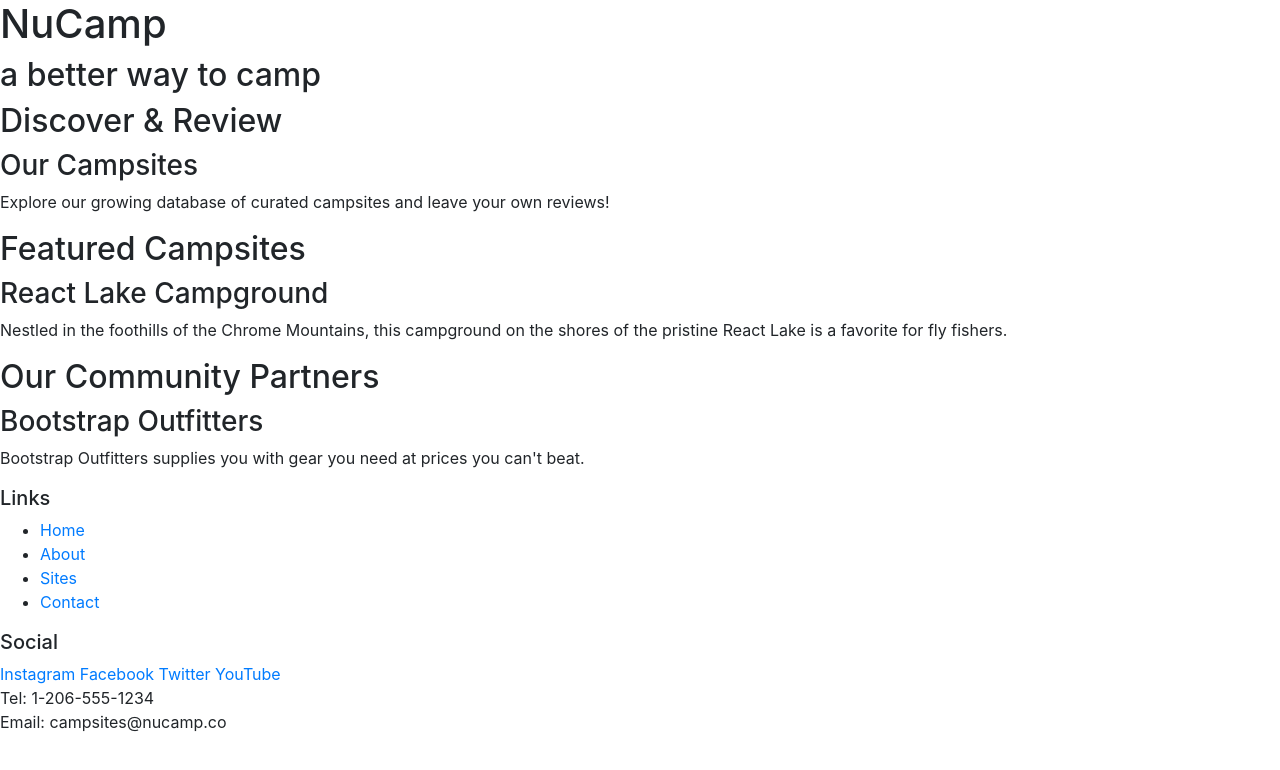
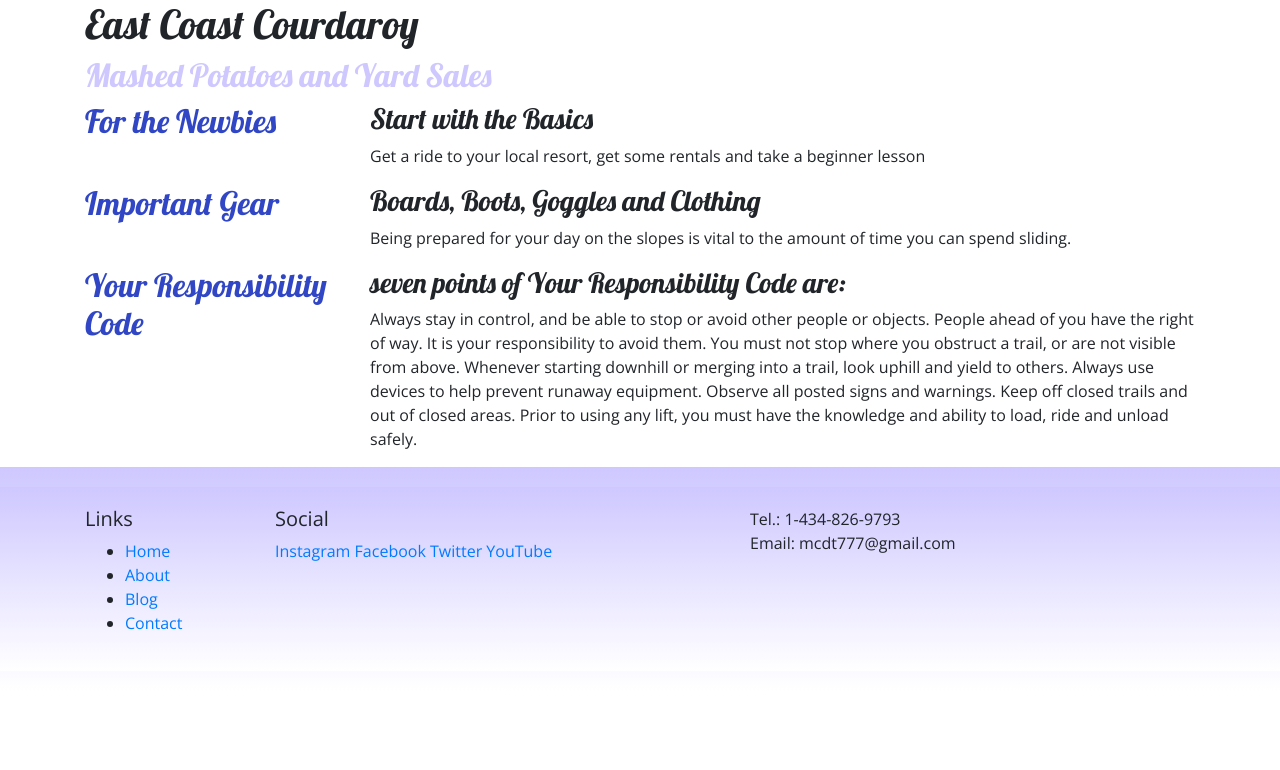
Before and after one commit to Travis-McD/CourdaroyBlog, a website: page index.html in a window 1280 px wide. Drawn offline with nearby package versions, Linux system fonts and the light colour scheme.

Commit message:
2nd commit

```diff
--- /dev/null
+++ b/css/styles.css
@@ -0,0 +1,32 @@
+body {
+    font-family: "Open Sans", sans-serif;
+}
+
+h1, h2, h3 {
+    font-family: "Lobster", cursive;
+}
+
+h2 {
+    color: #3046C5;
+}
+
+header h2 {
+    color: #CEC8FF;
+}
+
+footer {
+    background-image: linear-gradient(#CEC8FF, white);
+    padding: 20px 0;
+}
+
+.jumbotron {
+    padding: 30px;
+    background-image: linear-gradient(to right, #5637DD, #3046C5, #60106B);
+    color: white;
+}
+
+.row-content {
+    padding: 50px 0;
+    border-bottom: 1px ridge;
+    min-height: 200px;
+}
--- a/index.html
+++ b/index.html
@@ -9,57 +9,90 @@
      <!-- Bootstrap CSS -->
      <link rel="stylesheet" href="node_modules/bootstrap/dist/css/bootstrap.min.css" />
 
-     <title>NuCamp: A Better Way To Camp</title>
+     <!-- Additional CSS must be placed after Bootstrap CSS -->
+    <link rel="stylesheet" href="https://fonts.googleapis.com/css?family=Lobster|Open+Sans" />
+    <link rel="stylesheet" href="css/styles.css" />
+
+     <title>East Coast Courdaroy</title>
 </head>
 
 <body>
 
     <header>
-        <div>
-            <h1>NuCamp</h1>
-            <h2>a better way to camp</h2>
+        <div class="container">
+            <div class="row">
+                <div class="col">
+                    <h1>East Coast Courdaroy</h1>
+                    <h2>Mashed Potatoes and Yard Sales</h2>
+                </div>
+            </div>
         </div>
     </header>
 
-    <div>
-        <h2>Discover & Review</h2>
-        <h3>Our Campsites</h3>
-        <p>Explore our growing database of curated campsites and leave your own reviews!</p>
+    <div class="container">
+        <div class="row">
+            <div class="col-sm-4 col-md-3">
+                <h2>For the Newbies</h2>
+            </div>
+            <div class="col">
+                <h3>Start with the Basics</h3>
+                <p>Get a ride to your local resort, get some rentals and take a beginner lesson</p>
+            </div>
         </div>
 
-    <div>
-        <h2>Featured Campsites</h2>
-        <h3>React Lake Campground</h3>
-        <p>Nestled in the foothills of the Chrome Mountains, this campground on the shores of the pristine React Lake is a favorite for fly fishers.</p>
+        <div class="row">
+            <div class="col-sm-4 col-md-3">
+                <h2>Important Gear</h2>
+            </div>
+            <div class="col">
+                <h3>Boards, Boots, Goggles and Clothing</h3>
+        		<p>Being prepared for your day on the slopes is vital to the amount of time you can spend sliding.</p>
+   			</div>
         </div>
 
-    <div>
-        <h2>Our Community Partners</h2>
-        <h3>Bootstrap Outfitters</h3>
-        <p>Bootstrap Outfitters supplies you with gear you need at prices you can't beat.</p>
+        <div class="row">
+            <div class="col-sm-4 col-md-3">
+                <h2>Your Responsibility Code</h2>
             </div>
-
+            <div class="col">
+                <h3>seven points of Your Responsibility Code are:</h3>
+        		<p>Always stay in control, and be able to stop or avoid other people or objects.
+                    People ahead of you have the right of way. It is your responsibility to avoid them.
+                    You must not stop where you obstruct a trail, or are not visible from above.
+                    Whenever starting downhill or merging into a trail, look uphill and yield to others.
+                    Always use devices to help prevent runaway equipment.
+                    Observe all posted signs and warnings. Keep off closed trails and out of closed areas.
+                    Prior to using any lift, you must have the knowledge and ability to load, ride and unload safely.</p>
+            </div>
+        </div>
+    </div>
     <footer>
-        <div>
+        <footer>
+            <div class="container">
+                <div class="row">
+                    <div class="col-4 col-sm-2">
                         <h5>Links</h5>
                         <ul>
                             <li><a href="#">Home</a></li>
                             <li><a href="#">About</a></li>
-                <li><a href="#">Sites</a></li>
+                            <li><a href="#">Blog</a></li>
                             <li><a href="#">Contact</a></li>
                         </ul>
                     </div>
-        <div>
+                    <div class="col-6 col-sm-5">
                         <h5>Social</h5>
                         <a href="http://instagram.com/">Instagram</a>
                         <a href="http://facebook.com/">Facebook</a>
                         <a href="http://twitter.com/">Twitter</a>
                         <a href="http://youtube.com/">YouTube</a>
                     </div>
-        <div>
-            Tel: 1-206-555-1234<br />
-            Email: campsites@nucamp.co
+                    <div class="col-sm-4">
+                        Tel.: 1-434-826-9793<br />
+                        Email: mcdt777@gmail.com
                     </div>
+               </div>
+            </div>
+        </footer>
     </footer>
 
 
```
Lines whose indentation alone changed are shown as unchanged.
